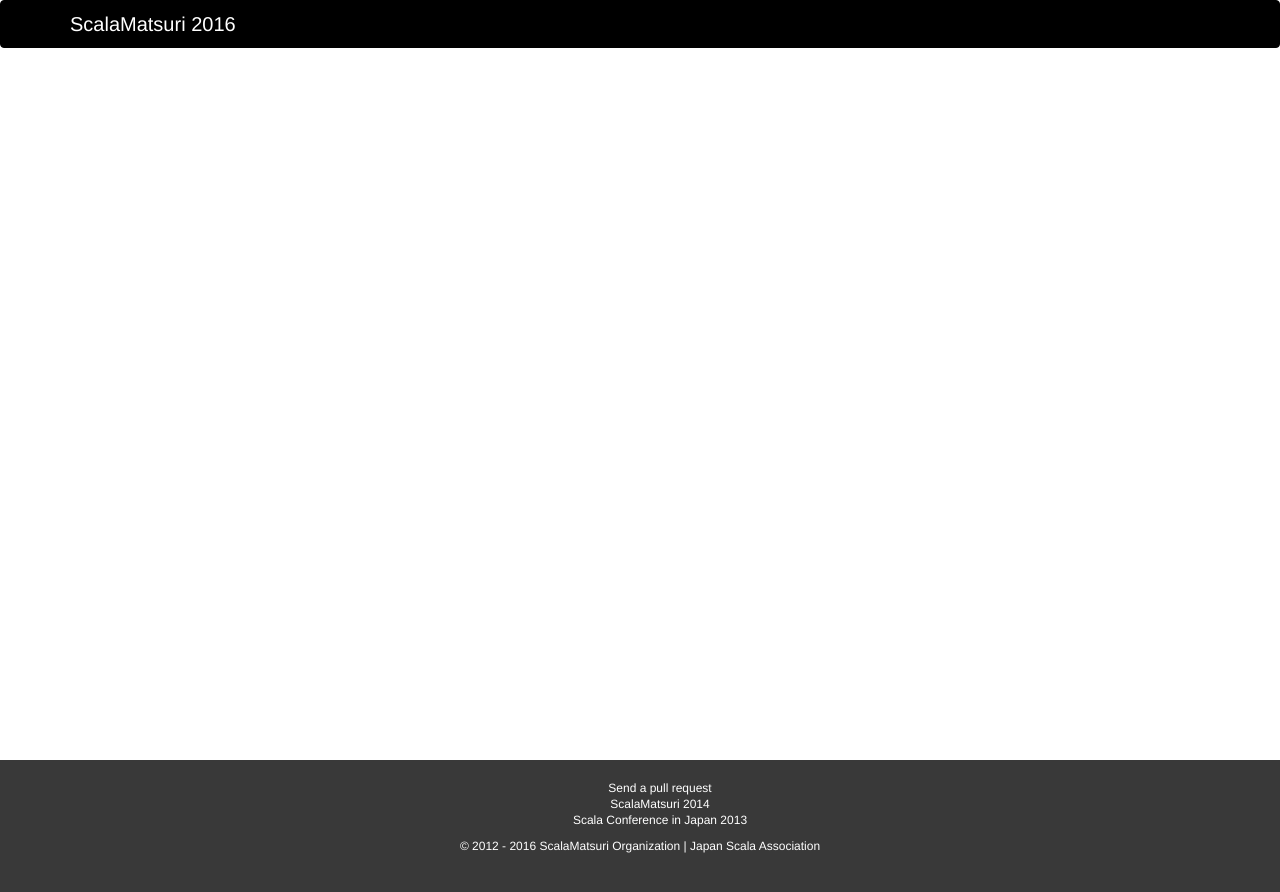
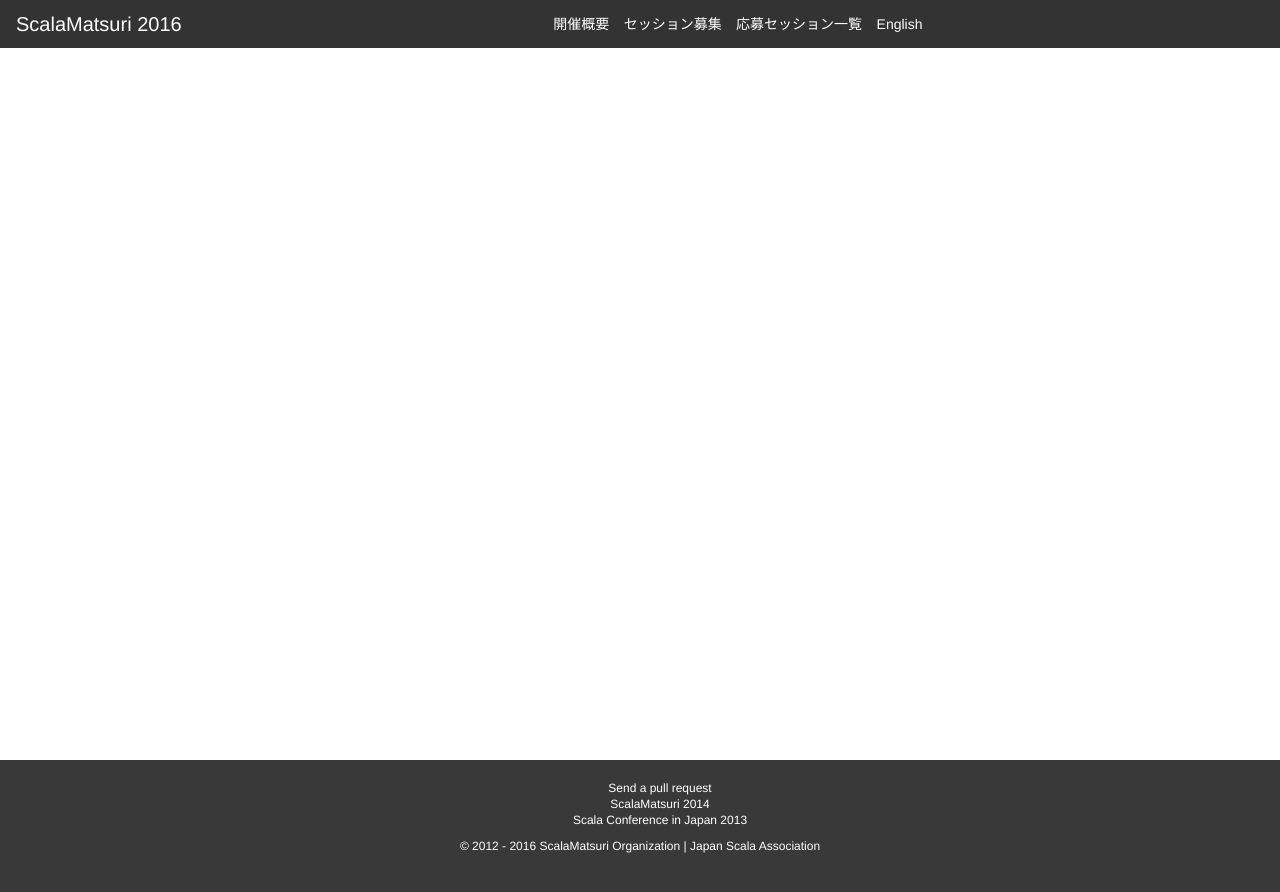
Before and after one commit to scalajp/2016.scalamatsuri.org, a Jekyll site: the page built from en/candidates/element.html, in a window 1280 px wide. Shown: the top 892 px of the page. Built offline with Jekyll 4.4.1, drawn with Linux system fonts in a browser that asks for light colours; nearby versions of some CDN libraries; comment, search, counter and statistics services are not loaded.

Commit message:
Adds a header to all pages

```diff
--- /dev/null
+++ b/_includes/header_ja.html
@@ -0,0 +1,22 @@
+<header class="pageHeader">
+  <nav class="gnav navbar">
+    <div class="navbar-header">
+      <a class="navbar-brand" href="/">
+        ScalaMatsuri 2016
+      </a>
+    </div>
+    <ul class="clearfix">
+      <li><a href="/#info">開催概要</a></li>
+
+      <li><a href="/ja/cfp/">セッション募集</a></li>
+      <li><a href="/ja/candidates/">応募セッション一覧</a></li>
+      <!--
+      <li><a href="#gues">招待講演者</a></li>
+      <li><a href="#prog">プログラム</a></li>
+      <li><a href="#inq">お申込み</a></li>
+      <li><a href="#sp">スポンサー</a></li>
+      -->
+      <li><a href="/index_en.html">English</a></li>
+    </ul>
+  </nav>
+</header>
--- a/_layouts/default_ja.html
+++ b/_layouts/default_ja.html
@@ -25,15 +25,7 @@
     <![endif]-->
   </head>
   <body>
-    <nav class="navbar navbar-default">
-      <div class="container">
-        <div class="navbar-header">
-          <a class="navbar-brand" href="/">
-            ScalaMatsuri 2016
-          </a>
-        </div>
-      </div>
-    </nav>
+    {% include header_ja.html %}
     <div class="container main-container">
       {{ content }}
     </div>
--- a/css/extra.scss
+++ b/css/extra.scss
@@ -14,6 +14,52 @@ body {
   /* Space between body and footer */
   padding-bottom: 40px;
 }
+
+.pageHeader {
+  position: fixed;
+  width: 100%;
+  background-color: rgba( 0, 0, 0, 0.80 );
+  z-index:9999;
+}
+
+.pageHeader .navbar {
+  margin: 0px;
+}
+
+.pageHeader .navbar a {
+  color:#fff;
+  text-decoration: none;
+}
+
+
+.pageHeader ul {
+  padding: 12px 0 0px 0;
+  text-align: center;
+  margin: 0px;
+}
+
+.pageHeader ul li{
+  font-size: 12px;
+  display:inline;
+  padding-left:5px;
+  padding-right:5px;
+  margin: 0px;
+  font-size:14px;
+}
+
+.pageHeader ul li a{
+  color:#fff;
+  text-decoration: none;
+}
+
+.pageHeader ul li a:hover{
+  color:#cf293b;
+}
+
+.main-container {
+  padding-top: 4.5em;
+}
+
 .mainFooter {
   position: absolute;
   bottom: 0;
```
Also changed, not shown: _includes/header_en.html (added, +22 -0 lines), _layouts/default_en.html (+2 -10 lines).
